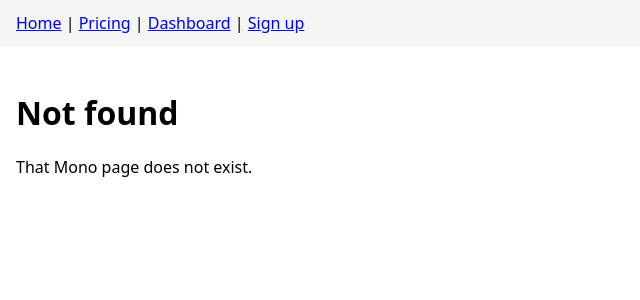
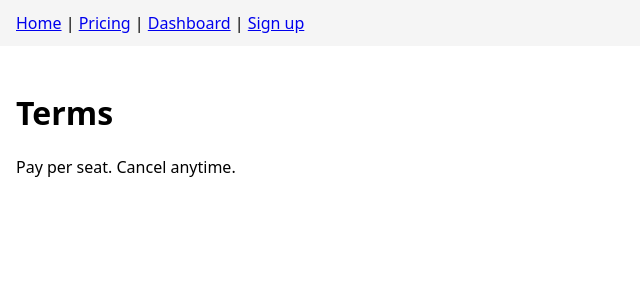
Before and after one commit to ArchAstroEvals/enterprise-mono, a Next.js app in the folder apps/web/: page /terms in a window 1280 px wide. Before the commit this address had no page. Shown: the top 300 px of the page, without its empty margins (0-640 px from the left). Built offline with nearby package versions, Linux system fonts and the light colour scheme.

Commit message:
Terms and privacy

```diff
--- /dev/null
+++ b/apps/web/app/terms/page.jsx
@@ -0,0 +1,10 @@
+export const metadata = { title: "Terms — Mono Web" };
+
+export default function Terms() {
+  return (
+    <div>
+      <h1>Terms</h1>
+      <p>Pay per seat. Cancel anytime.</p>
+    </div>
+  );
+}
```
Also changed, not shown: apps/web/app/privacy/page.jsx (added, +10 -0 lines).
